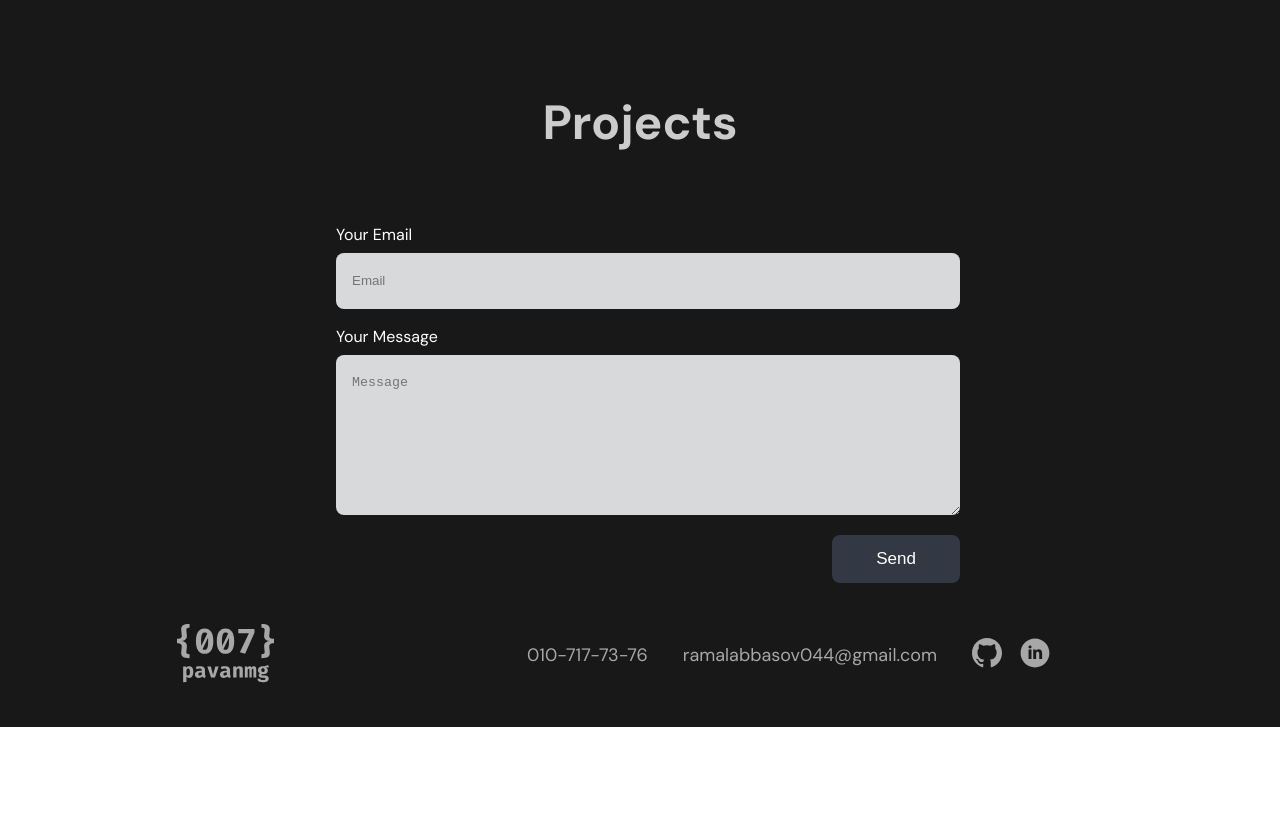
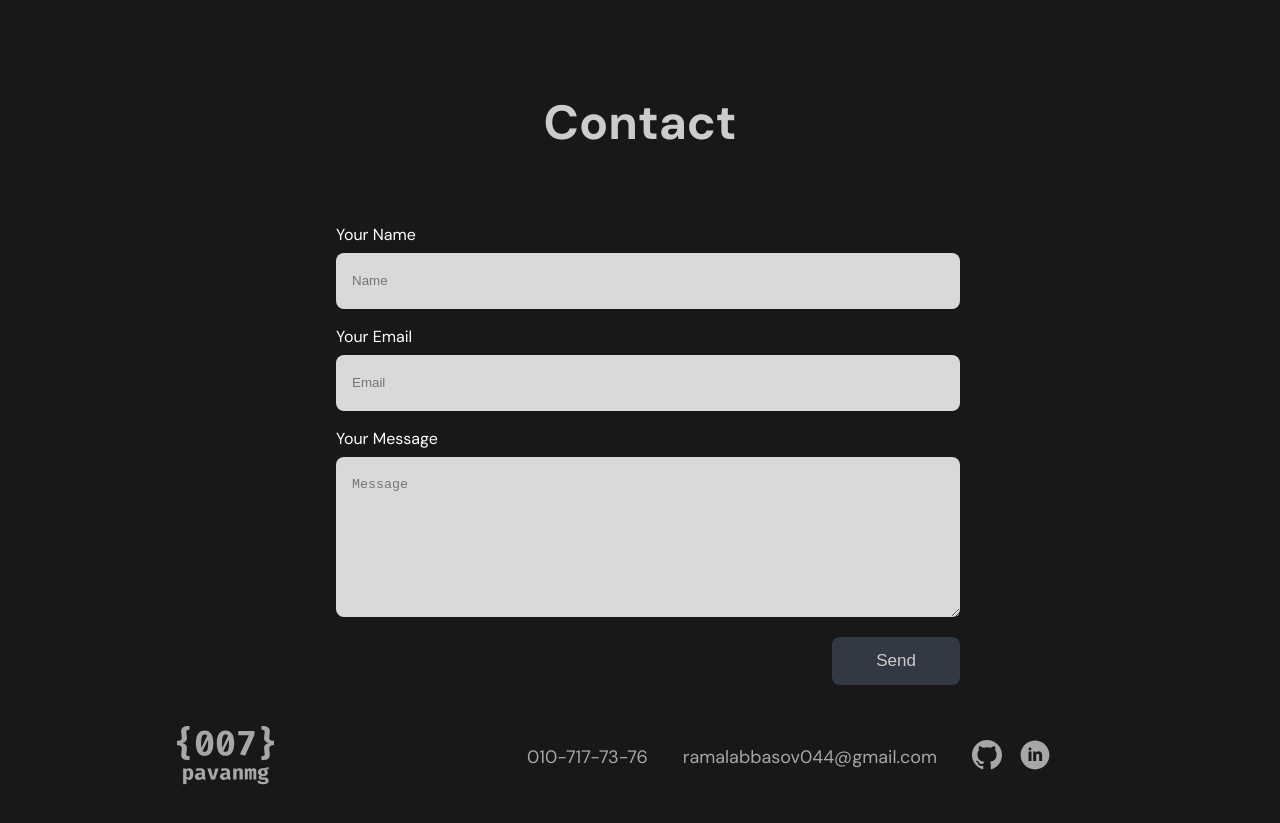
Before and after one commit to RamalAbbas/portfolio, a React (Vite) app: page / in a window 1280 px wide. Shown: the part 3577-4400 px from the top of the page. Before the commit the page ends 4304 px from the top, so only its background shows below. Built offline with nearby package versions, Linux system fonts and the light colour scheme.

Commit message:
update vercel bug and create contact section

```diff
--- a/src/App.tsx
+++ b/src/App.tsx
@@ -6,7 +6,6 @@ import { useGlobalStore } from './provider/povider'
 import { ToastContainer, toast } from 'react-toastify';
 import 'react-toastify/dist/ReactToastify.css';
 
-// import UserImage from '../public/user.jpeg'
 import { useCallback, useEffect, useState } from 'react'
 import AOS from 'aos';
 import { isEmail } from './utils/isEmail'
@@ -14,9 +13,10 @@ import { isEmail } from './utils/isEmail'
 
 const App = () => {
   const { theme } = useGlobalStore()
-  const [formData, setFormData] = useState({
-      message: "",
-      email: ""
+  const [contactData, setContactData] = useState({
+      name: "",
+      email: "",
+      message: ""
   });
 
   //! UseEffect Aos Configuration
@@ -31,7 +31,7 @@ const App = () => {
 
   const handleInputChange = useCallback(
       (name: string, value: string) => {
-          setFormData((prevData) => ({
+          setContactData((prevData) => ({
               ...prevData,
               [name]: value,
           }));
@@ -39,17 +39,27 @@ const App = () => {
       []
   );
 
+
   //! Send Contact Data
 
   const sendData = () => {
-      if(Object.values(formData).some((item) => item == "")){
-          toast.warning("Please fill out the form")
-      }else if(!isEmail(formData.email)){
-          toast.warning("Wrong Email")
-      }else{
-          console.log("true");
-      }
+    // console.log("salam", typeof Object.values(contactData).some((item) => item));
+
+    if(Object.values(contactData).some((item: string) => item == "")){
+        toast.error("Please fill out the form")
+    }
+    else if (!isEmail(contactData.email)){
+        toast.error("Wrong Email")
+    }
+    else{
+        toast.success("Send information to Email")
+        setTimeout(()=>{
+            console.log("contactData", contactData)
+        }, 1500)
+    }
   }
+
+
 
   //! Dynamic Styles
 
@@ -63,6 +73,11 @@ const App = () => {
 
   const headTitleColor = {
     color: theme == "light" ? "#181818" : '#ccc'
+  }
+
+  const dynamicButtonStyles = {
+    color: theme == "light" ? "#181818" : '#ccc',
+    backgroundColor: theme !== "light" ?  "#333944" : "#fff"
   }
 
   return (
@@ -121,24 +136,29 @@ const App = () => {
                 </ProjectBoxBody>
             </Projects>
 
-            <Contact id='contact' >
+            <Contact id='contact'>
                     <HeadTitle data-aos="fade-up" data-aos-anchor-placement="top-bottom"  className='head_title' style={headTitleColor}>
-                      Projects
+                        Contact
                     </HeadTitle>
 
                     <ContactForm>
                         <ContactItem>
+                          <Label value={"Your Name"} forId={"name"} />
+                          <Input type={"text"} id={"name"} name={"name"} placeholder={"Name"} value={contactData.name} onInputChange={handleInputChange} />
+                        </ContactItem>
+
+                        <ContactItem>
                           <Label value={"Your Email"} forId={"email"} />
-                          <Input type={"email"} id={"email"} name={"email"} placeholder={"Email"} value={formData.email} onInputChange={handleInputChange} />
+                          <Input type={"email"} id={"email"} name={"email"} placeholder={"Email"} value={contactData.email} onInputChange={handleInputChange} />
                         </ContactItem>
 
                         <ContactItem >
                           <Label value={"Your Message"} forId={"message"} />
-                          <Textarea type={"text"} id={"message"} name={"message"} placeholder={"Message"} value={formData.message} onInputChange={handleInputChange} />
+                          <Textarea id={"message"} name={"message"} placeholder={"Message"} value={contactData.message} onInputChange={handleInputChange} />
                         </ContactItem>
 
                         <FormBottom>
-                          <SendButton onClick={sendData}>
+                          <SendButton style={dynamicButtonStyles} onClick={sendData}>
                               Send
                           </SendButton>
                         </FormBottom>
@@ -360,7 +380,6 @@ const SendButton = styled.button`
     background-color: #333944;
     border: 0;
     border-radius: 8px;
-    color: #fff;
     font-size: 17px;
     margin-right: -16px;
     cursor: pointer;
--- a/src/components/Static/Header/index.tsx
+++ b/src/components/Static/Header/index.tsx
@@ -1,8 +1,9 @@
 import styled from 'styled-components';
 
 import { PinkLogo , BlackMenu , WhiteMenu } from '../../Icons/index'
+import { useGlobalStore } from '../../../provider/povider';
 import { navbarLinks } from '../../../mock/index'
-import { useGlobalStore } from '../../../provider/povider';
+import cv from '../../../../public/Ramal_CV.pdf'
 import { useState } from 'react';
 
 const Header = () => {
@@ -50,7 +51,7 @@ const Header = () => {
                       ))
                   }
                   <Item>
-                    <DownloadCvButton style={downloadCvButtonStyle} href="/Ramal_CV.pdf" download>
+                    <DownloadCvButton style={downloadCvButtonStyle} href={cv} download="Resume">
                           Download CV
                     </DownloadCvButton>
                   </Item>
@@ -76,7 +77,7 @@ const Header = () => {
                           ))
                       }
                       <Item>
-                        <DownloadCvButton style={downloadCvButtonStyle} onClick={() => window.open("https://drive.google.com/file/d/1mnZp3G_oCKxybT3e8k9KA7Mrmcs8y1RR/view", "_blank")} href="">
+                        <DownloadCvButton href={cv} download="Resume" style={downloadCvButtonStyle} >
                               Download CV
                         </DownloadCvButton>
                       </Item>
--- a/src/components/Static/Input/index.tsx
+++ b/src/components/Static/Input/index.tsx
@@ -1,4 +1,6 @@
 import { FC, ChangeEvent } from "react";
+
+import { useGlobalStore } from "../../../provider/povider";
 import styled from "styled-components";
 
 interface InputTypes {
@@ -11,12 +13,16 @@ interface InputTypes {
 }
 
 const InputComponent: FC<InputTypes> = ({ type , placeholder , id , value , name , onInputChange }) => {
+    const { theme } = useGlobalStore()
 
     const handleChange = (e: ChangeEvent<HTMLInputElement>) => {
         const inputValue = e.target.value;
         onInputChange(name, inputValue);
     };
 
+    const dynamicInputStyles = {
+        backgroundColor: theme == "light" ? "#fff" : '#d8d9db'
+    }
     return (
         <>
             <Input
@@ -26,6 +32,7 @@ const InputComponent: FC<InputTypes> = ({ type , placeholder , id , value , name
                 value={value}
                 onChange={handleChange}
                 placeholder={placeholder}
+                style={dynamicInputStyles}
             />
         </>
     )
@@ -34,7 +41,6 @@ const InputComponent: FC<InputTypes> = ({ type , placeholder , id , value , name
 export default InputComponent;
 
 const Input = styled.input`
-    background-color: #d8d9db;
     color: rgb(24,24,24);
     border: 0;
     border-radius: 8px;
--- a/src/components/Static/Label/index.tsx
+++ b/src/components/Static/Label/index.tsx
@@ -1,4 +1,7 @@
 import styled from "styled-components"
+
+
+import { useGlobalStore } from "../../../provider/povider"
 
 interface LabelTypes {
     value: string,
@@ -6,8 +9,14 @@ interface LabelTypes {
 }
 
 const Label = ({ value , forId }:LabelTypes) => {
+    const { theme } = useGlobalStore()
+
+    const customStyle = {
+        color: theme == "light" ? "#181818" : '#fff'
+    }
+
     return (
-        <CustomLabel htmlFor={forId}>
+        <CustomLabel style={customStyle} htmlFor={forId}>
             {
                 value
             }
@@ -17,6 +26,4 @@ const Label = ({ value , forId }:LabelTypes) => {
 
 export default Label
 
-const CustomLabel = styled.label`
-    color: #fff;
-`
+const CustomLabel = styled.label``
--- a/src/components/Static/Textarea/index.tsx
+++ b/src/components/Static/Textarea/index.tsx
@@ -1,47 +1,50 @@
 import { FC, ChangeEvent } from "react";
 import styled from "styled-components";
+import { useGlobalStore } from "../../../provider/povider";
 
-interface TextareaComponent {
-    type: string,
-    id: string,
-    name: string,
-    placeholder: string,
-    value: string,
-    onInputChange: (name: string, value: string) => void,
+interface TextareaComponentProps {
+    id: string;
+    name: string;
+    placeholder: string;
+    value: string;
+    onInputChange: (name: string, value: string) => void;
 }
 
-const TextareaComponent: FC<TextareaComponent> = ({ type , placeholder , id , value , name , onInputChange }) => {
+const TextareaComponent: FC<TextareaComponentProps> = ({ placeholder , id , value , name , onInputChange }) => {
+    const { theme } = useGlobalStore();
 
-    const handleChange = (e: ChangeEvent<HTMLInputElement>) => {
+    const handleChange = (e: ChangeEvent<HTMLTextAreaElement>) => {
         const inputValue = e.target.value;
         onInputChange(name, inputValue);
     };
 
+    const dynamicTextAreaStyles = {
+        backgroundColor: theme === "light" ? "#fff" : '#d8d9db'
+    };
     return (
         <>
             <Textarea
                 id={id}
                 name={name}
-                type={type}
                 value={value}
                 onChange={handleChange}
                 placeholder={placeholder}
+                style={dynamicTextAreaStyles}
             />
         </>
-    )
-}
+    );
+};
 
 export default TextareaComponent;
 
 const Textarea = styled.textarea`
-    background-color: #d8d9db;
     color: rgb(24,24,24);
     border: 0;
     border-radius: 8px;
     height: 56px;
     padding: 20px 0px 20px 16px;
-    width: 100%;
     outline: none;
     max-width: 608px;
     min-height: 120px;
-`
+    width: 100%;
+`;
```
Also changed, not shown: 1 other file (tests, documents, lock files or other folders).
